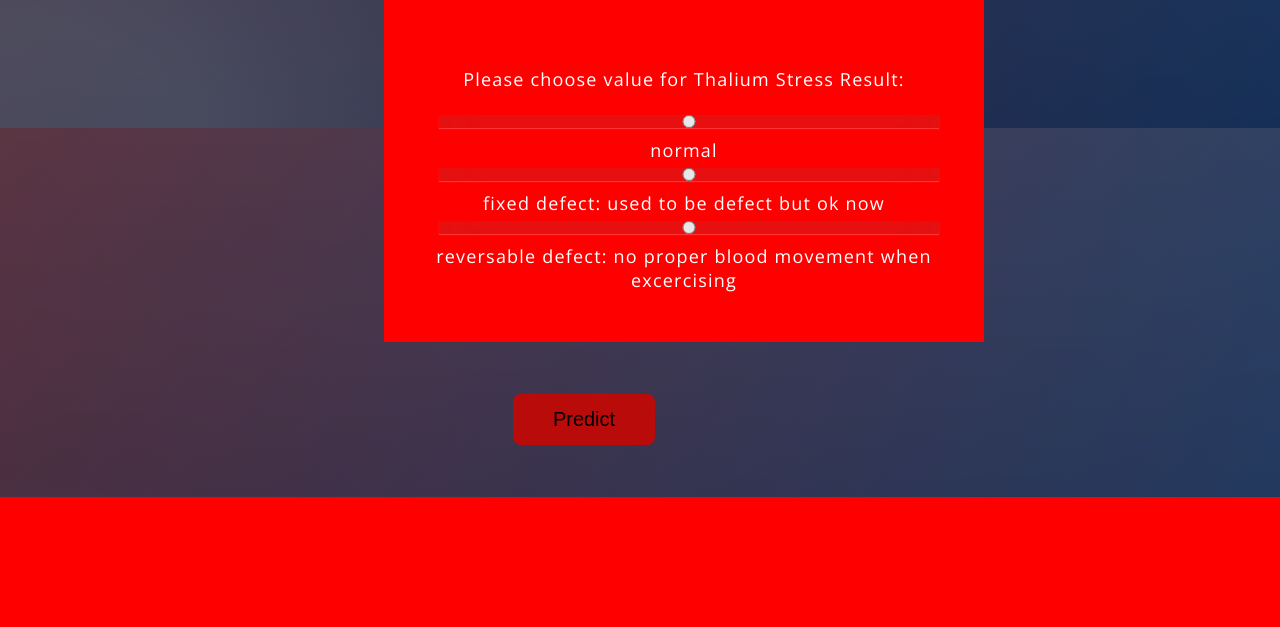
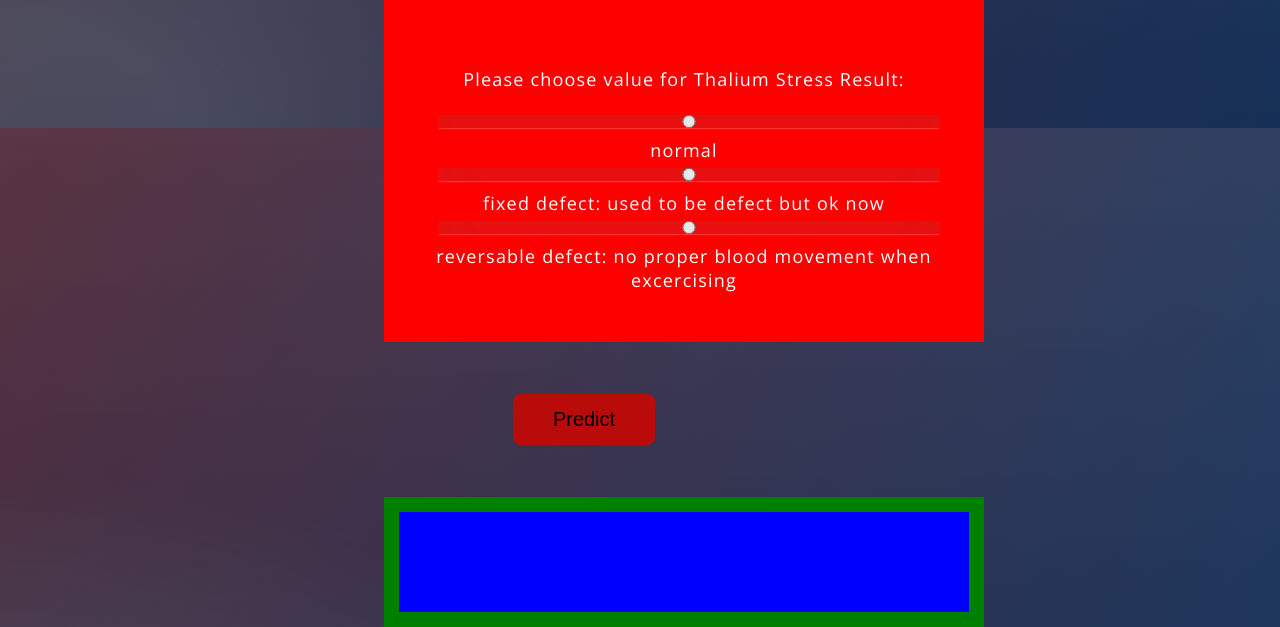
Before and after one commit to bridgecrew-perf6/deployHeart, a Flask app: page / in a window 1280 px wide. Shown: the part 4672-5299 px from the top of the page. Before the commit the page ends 5169 px from the top, so only its background shows below. Run offline with Flask 2, Linux system fonts and the light colour scheme; parts of the project's set-up code (start-up, migrations or seed data) failed here and were passed over.

Commit message:
Update index.html

```diff
--- a/templates/index.html
+++ b/templates/index.html
@@ -154,8 +154,9 @@
 
    <br>
    <br>
+	  <div class="div-box">
    {{ prediction_text }}
-
+	 </div>
  </div>
 
 
```
